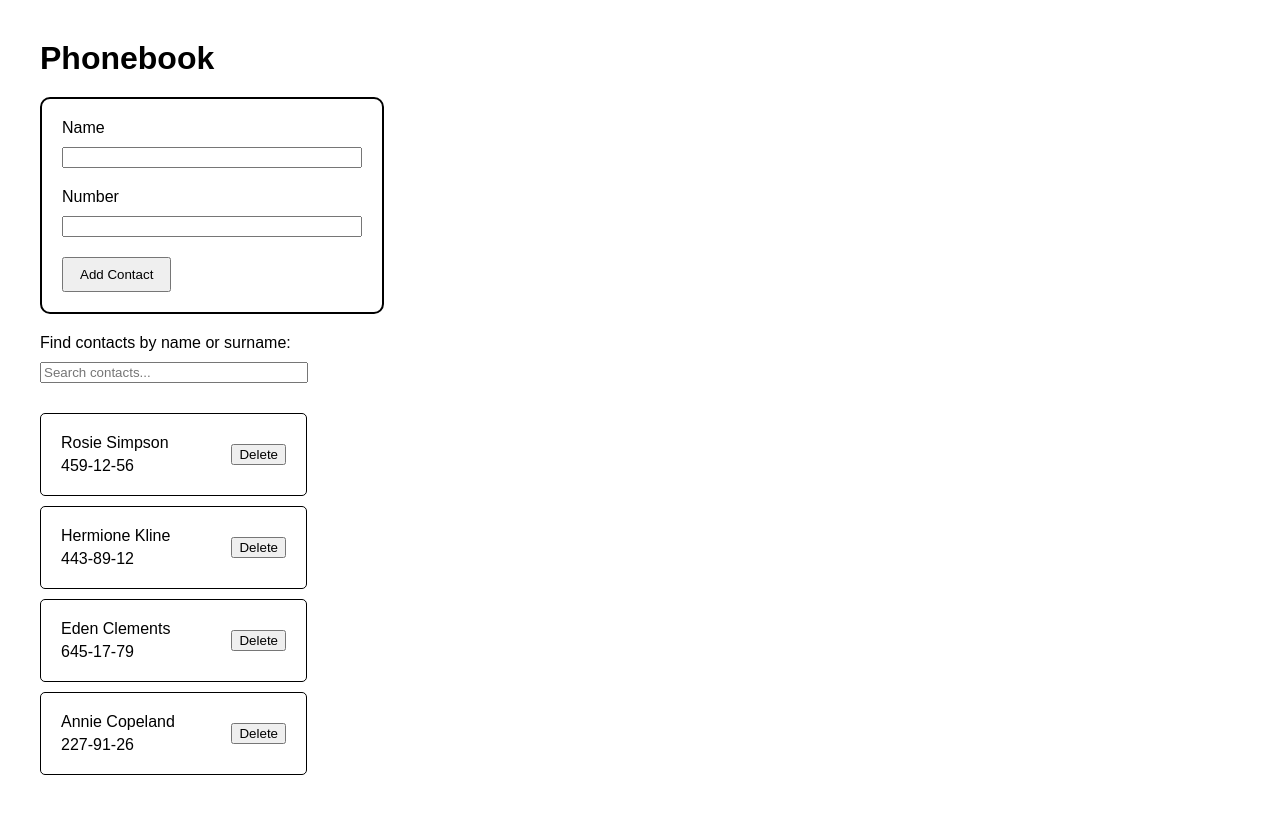
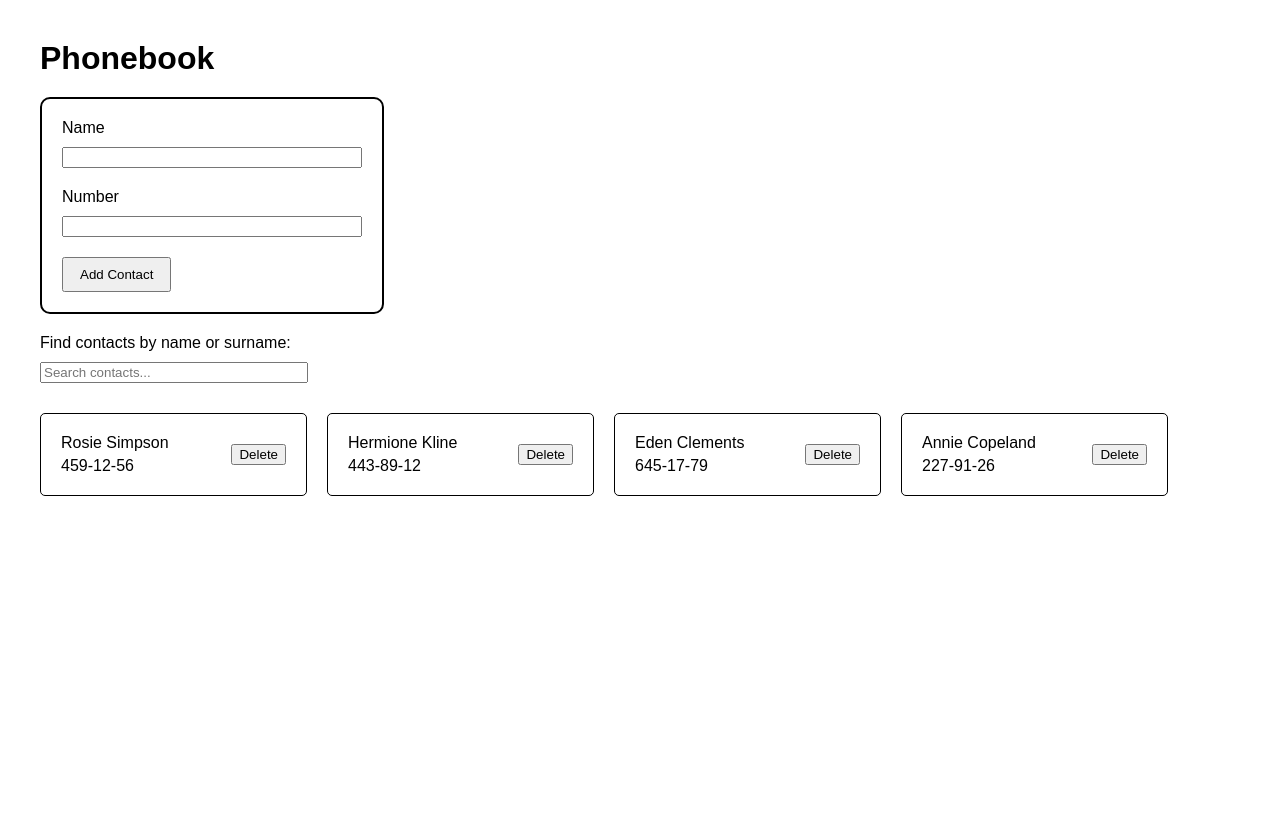
Before and after one commit to BilArt/goit-neo-react-hw-module3, a React (Vite) app: page / in a window 1280 px wide. Shown: the top 814 px of the page. Built offline with nearby package versions, Linux system fonts and the light colour scheme.

Commit message:
corrected ContactList

```diff
--- a/src/components/ContactList/ContactList.jsx
+++ b/src/components/ContactList/ContactList.jsx
@@ -1,9 +1,10 @@
 import PropTypes from "prop-types";
 import Contact from "../Contact/Contact";
+import styles from "./ContactList.module.css";
 
 function ContactList({ contacts, onDelete }) {
   return (
-    <ul>
+    <ul className={styles.contactList}>
       {contacts.map((contact) => (
         <Contact key={contact.id} contact={contact} onDelete={onDelete} />
       ))}
--- a/src/components/ContactList/ContactList.module.css
+++ b/src/components/ContactList/ContactList.module.css
@@ -0,0 +1,8 @@
+.contactList {
+  display: flex;
+  flex-direction: row;
+  flex-wrap: wrap;
+  gap: 20px;
+  list-style: none;
+  padding: 0;
+}
```
